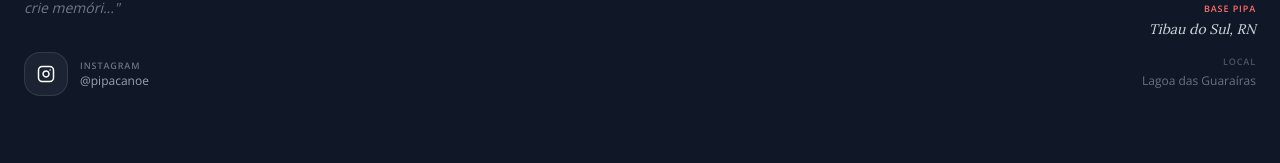
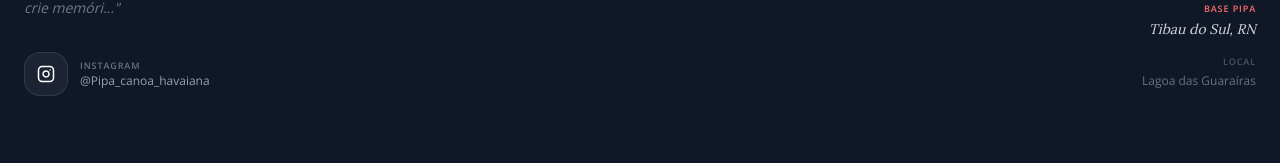
Before and after one commit to PadoSensei/eduardo-canoe-static-site, a React (Vite) app: page / in a window 1280 px wide. Shown: the part 1031-1194 px from the top of the page. Built offline with nearby package versions, Linux system fonts and the light colour scheme; no server answers.

Commit message:
Corrected instagram

```diff
--- a/src/components/Footer.jsx
+++ b/src/components/Footer.jsx
@@ -69,7 +69,7 @@ const Footer = () => {
                     Instagram
                   </span>
                   <span className="text-xs text-gray-400 group-hover:text-[#FF6B6B] transition-colors">
-                    @pipacanoe
+                    @Pipa_canoa_havaiana
                   </span>
                 </div>
               </a>
```
Also changed, not shown: 3 other files (tests, documents, lock files or other folders).
